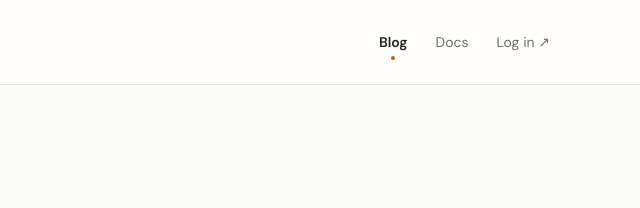
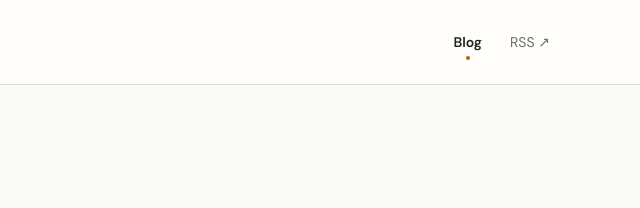
Before and after one commit to GenerationSoftware/blog.factorize.sh, an Astro site: page / in a window 1280 px wide. Shown: the top 208 px of the page, 640-1280 px from the left. Built offline with nearby package versions, Linux system fonts and the light colour scheme; Astro itself is replaced by a stand-in of ours.

Commit message:
Give the blog its own Blog and RSS navigation

```diff
--- a/src/layouts/Base.astro
+++ b/src/layouts/Base.astro
@@ -29,8 +29,7 @@ const canonical = new URL(Astro.url.pathname, Astro.site);
         <a class="brand" href="https://factorize.sh"><img src="/bee-mark.svg" alt="" width="26" height="26" />Factorize</a>
         <div class="nav-links">
           <a href="/" aria-current={Astro.url.pathname === '/' ? 'page' : undefined} class="active">Blog</a>
-          <a href="https://docs.factorize.sh">Docs</a>
-          <a href="https://app.factorize.sh/">Log in <span aria-hidden="true">↗</span></a>
+          <a href="/rss.xml">RSS <span aria-hidden="true">↗</span></a>
         </div>
       </nav>
     </header>
```
